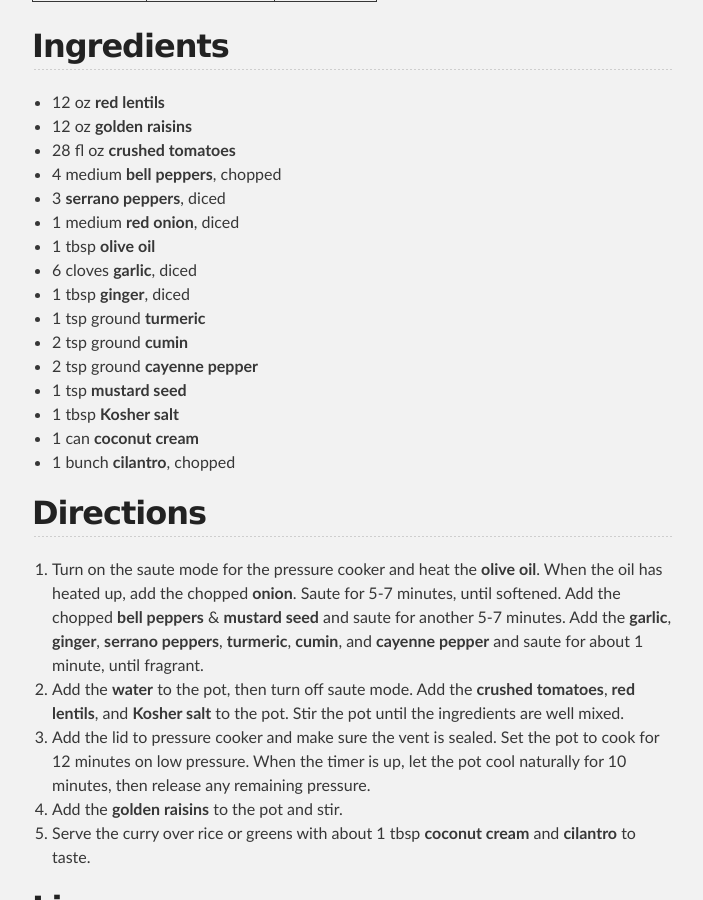
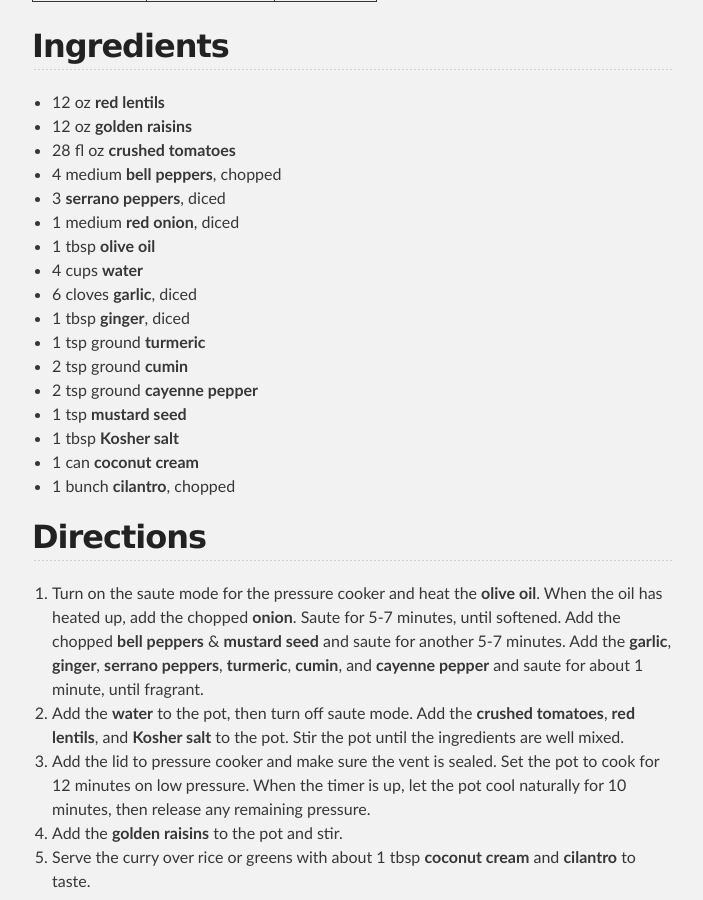
Before and after one commit to kesterb/kesterb.github.io, a Jekyll site: the page built from _posts/recipes/2019-02-25-red-lentil-curry.md, in a window 1280 px wide and 900 px high, scrolled down 994 px. Shown: the whole window, without its empty margins (288-991 px from the left). Built offline with Jekyll 4.4.1, drawn with Linux system fonts in a browser that asks for light colours.

Commit message:
Added missing ingredient

```diff
--- a/_posts/recipes/2019-02-25-red-lentil-curry.md
+++ b/_posts/recipes/2019-02-25-red-lentil-curry.md
@@ -24,6 +24,7 @@ Ingredients
 - 3 **serrano peppers**, diced
 - 1 medium **red onion**, diced
 - 1 tbsp **olive oil**
+- 4 cups **water**
 - 6 cloves **garlic**, diced
 - 1 tbsp **ginger**, diced
 - 1 tsp ground **turmeric**
```
